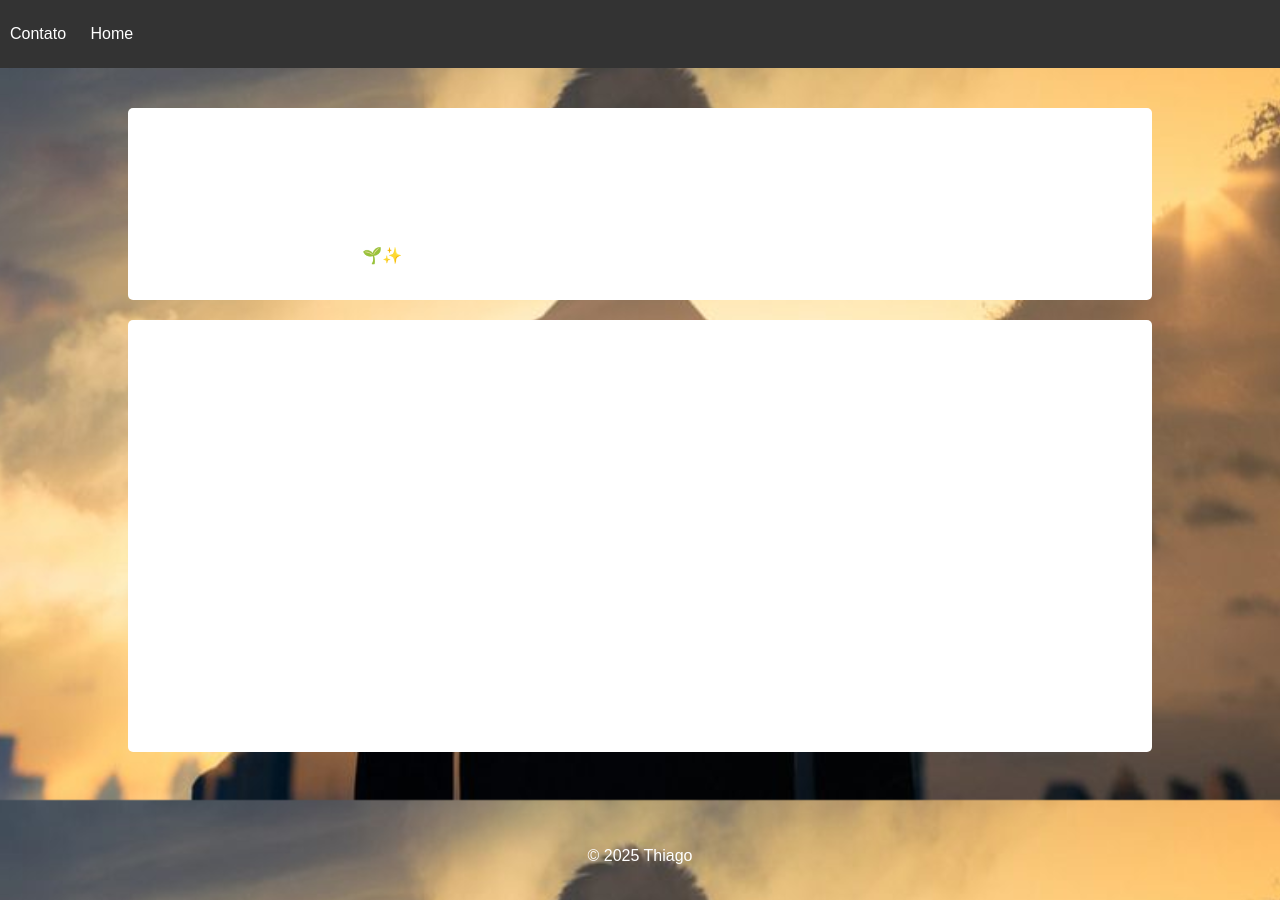
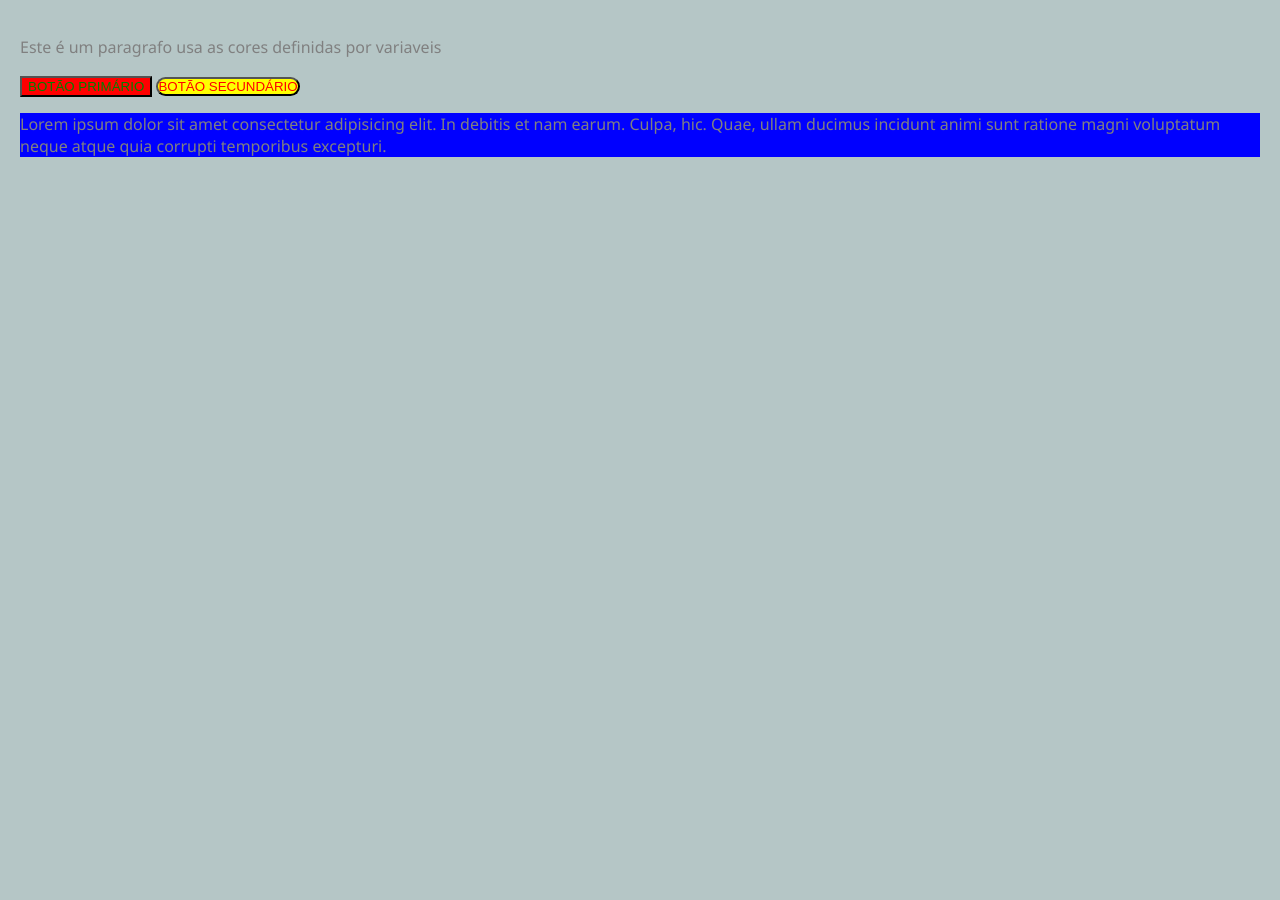
Before and after one commit to Thiago-Silv4/Desenvolvimento-em-JS, a plain HTML site: page index.html in a window 1280 px wide. After the commit the page ends 800 px from the top, so only its background shows below. Drawn offline with Linux system fonts and the light colour scheme; files that its build step writes are made by us from their sources.

Commit message:
Add files via upload

```diff
--- /dev/null
+++ b/css3.css
@@ -0,0 +1,117 @@
+/* Definir as variáveis de cor para os cards */
+:root {
+    --card-color-1: #3498db;
+    --text-color: #fff;
+    --btn-color: #fa7921;
+    --btn-hover-color: #e67e22;
+}
+
+
+ *{
+    margin: 0;
+    padding: 0;
+    box-sizing: border-box;
+}
+
+
+body {
+    font-family: 'Arial', sans-serif;
+    background-color: #f7f7f7;
+    color: #333;
+    padding: 20px;
+    display: flex;
+    justify-content: center;
+    align-items: center;
+    min-height: 100vh;
+}
+
+
+.container {
+    display: grid;
+    gap: 20px;
+    grid-template-columns: repeat(auto-fit, minmax(250px, 1fr));
+    width: 100%;
+    max-width: 1200px;
+}
+
+
+.card {
+    border-radius: 10px;
+    box-shadow: 0 4px 8px rgba(0, 0, 0, 0.1);
+    transition: transform 0.3s ease, box-shadow 0.3s ease;
+    overflow: hidden;
+}
+
+
+.card-content {
+    padding: 20px;
+    text-align: center;
+}
+
+.card h3 {
+    margin-bottom: 10px;
+    font-size: 1.2rem;
+    color: var(--text-color);
+}
+
+
+.card p {
+    margin-bottom: 15px;
+    font-size: 0.9rem;
+    color: var(--text-color);
+}
+
+
+button {
+    padding: 10px;
+    background-color: var(--btn-color);
+    color: var(--text-color);
+    border: none;
+    border-radius: 5px;
+    cursor: pointer;
+    transition: background-color 0.3s;
+}
+
+button:hover {
+    background-color: var(--btn-hover-color);
+}
+
+
+.card:hover {
+    transform: translateY(-5px);
+    box-shadow: 0 8px 16px rgba(0, 0, 0, 0.2);
+}
+
+.card-1 {
+    background-color: var(--card-color-1);
+}
+
+.card-2 {
+    background-color: var(--card-color-2);
+}
+
+.card-3 {
+    background-color: var(--card-color-3);
+}
+
+.card-4 {
+    background-color: var(--card-color-4);
+}
+
+@media (max-width: 768px) {
+    .container {
+        grid-template-columns: 1fr 1fr;
+    }
+}
+
+@media (max-width: 500px) {
+    .container {
+        grid-template-columns: 1fr;
+    }
+}
+
+
+:root{
+    --img1:var(--btn-color)
+    --img2
+}
--- a/index.html
+++ b/index.html
@@ -1,90 +1,23 @@
 <!DOCTYPE html>
-<html lang="pt-BR">
+<html lang="en">
 <head>
     <meta charset="UTF-8">
     <meta name="viewport" content="width=device-width, initial-scale=1.0">
-    <link rel="stylesheet" href="assets/style.css"> <!-- Link para o CSS externo -->
-    <title>Notícias Hoje</title>
-    <style>
-      body {
-        background-image: url('motivacao.jpg'); /* Caminho da imagem */
-        background-repeat: no-repeat;     /* Não repetir a imagem */
-        background-size: cover;           /* Faz a imagem cobrir toda a tela */
-        background-position: center;      /* Centraliza a imagem */
-        background-attachment: fixed;     /* Faz a imagem de fundo ficar fixa ao rolar a página */
-        margin: 0;
-        padding: 0;
-        height: 100vh;                    /* Garante que o body tenha altura de tela cheia */
-        font-family: Arial, sans-serif;   /* Fonte para melhorar a leitura */
-      }
-
-      nav {
-        background-color: #333;
-        color: white;
-        padding: 10px;
-      }
-
-      nav ul {
-        list-style-type: none;
-        padding: 0;
-      }
-
-      nav ul li {
-        display: inline;
-        margin-right: 20px;
-      }
-
-      nav ul li a {
-        color: white;
-        text-decoration: none;
-      }
-
-      main {
-        padding: 20px;
-        color: white;
-      }
-
-      h1 {
-        font-size: 2.5rem;
-        margin-bottom: 10px;
-      }
-
-      footer {
-        text-align: center;
-        color: white;
-        padding: 20px;
-      }
-    </style>
+    <link rel="stylesheet" href="style.css">
+    <title>Document</title>
 </head>
 <body>
-  <nav>
-    <ul>
-      <li><a href="contato.html">Contato</a></li>
-      <li><a href="index.html">Home</a></li>
-    </ul>
-  </nav>
+    <header> <p>Este é um paragrafo usa as cores definidas por variaveis</p></header>
 
-  <main>
-    <article>
-      <h1>MOTIVAÇÃO DIÁRIA E PARA A VIDA</h1>
-      <p>Às vezes, a vida nos desafia de formas que nos fazem questionar nossas forças, nossas escolhas, nosso caminho. Em meio ao turbilhão de emoções, obstáculos e incertezas, é fácil se sentir pequeno, perdido ou sem rumo. Mas, quero te lembrar de algo muito importante: <strong>você é capaz</strong>, mesmo que agora você não consiga ver isso claramente...</p>
-      <p>...O melhor ainda está por vir. 🌱✨</p>
-    </article>
+    <button class="botao-primario"> BOTÃO PRIMÁRIO</button>
+    <button class="botao-secundario"> BOTÃO SECUNDÁRIO</button>
 
-    <article>
-      <h1>FRASES CITADAS POR PESSOAS IMPORTANTES</h1>
-      <p>"A única maneira de fazer um excelente trabalho é amar o que você faz." <br> — Steve Jobs</p>
-      <p>"Você nunca será velho demais para estabelecer outro objetivo ou sonhar um novo sonho." <br> — C.S. Lewis</p>
-      <p>"O sucesso é ir de fracasso em fracasso sem perder o entusiasmo." <br> — Winston Churchill</p>
-      <p>"Acredite em si próprio e todo o resto virá naturalmente." <br> — Elon Musk</p>
-      <p>"O único lugar onde o sucesso vem antes do trabalho é no dicionário." <br> — Vidal Sassoon</p>
-      <p>"Não importa o quão devagar você vá, desde que você não pare." <br> — Confúcio</p>
-      <p>"O que você faz hoje pode melhorar todos os seus amanhãs." <br> — Ralph Marston</p>
-    </article>
-  </main>
+    <div class="teste">
 
-  <footer>
-    <p>&copy; 2025 Thiago</p>
-  </footer>
+        <p>Lorem ipsum dolor sit amet consectetur adipisicing elit. In debitis et nam earum. Culpa, hic. Quae, ullam ducimus incidunt animi sunt ratione magni voluptatum neque atque quia corrupti temporibus excepturi.</p>
+
+
+
+    </div>
 </body>
 </html>
--- a/style.css
+++ b/style.css
@@ -1,63 +1,47 @@
-body{
-    font-family: 'Segoe UI', Tahoma, Geneva, Verdana, sans-serif;
-    line-height: 1.0;
-    margin: 0;
-    padding: 0;
-    background-color: azure;
-    color: #fff;
-}
+/* Devem ser ultilizadas em qualquer lugar */
 
-head{
-    background-color: #fff;
-    color: azure;
-    padding: 20px 0;
-    text-align: center;
-}
 
-nav{
-    background-color: #fff;
-    padding: 20px 20px 5px 20px;
-}
+:root{
 
-nav ul{
-    list-style: none;
-    padding: 0;
-}
-
-nav ul li{
-
-    display: inline;
-    margin-right: 20px;
+    --cor-primaria:red;
+    --cor-secundaria:green;
+    --cor-texto:gray;
+    --espacamento:20px;
+    --fundo:#2555;
+    --borda:20px;
+    --cor-button:blue;
 
 }
 
-nav a{
-    color: azure;
-    text-decoration: none;
+body{
+
+font-family: 'Segoe UI', Tahoma, Geneva, Verdana, sans-serif;
+color: var(--cor-texto);
+margin: 0;
+padding: var(--espacamento);
+background-color: var(--fundo);
+
+}
+
+.botao-primario{
+    background-color: var(--cor-primaria);
+    color: var(--cor-secundaria);
+}
+
+.botao-secundario{
+--cor-button:red;
+--fundo-btn:yellow;
+color: var(--cor-button);
+background-color: var(--fundo-btn);
+padding: var (var(--espacamento));
+border-radius: var(--borda);
+}
+
+.teste{
+
+
+background-color: var(--cor-button);
+
 
 
 }
-
-main{
-    width: 80%;
-    margin: 20px auto;
-}
-
-article{
-    background-color: #fff;
-    padding: 20px;
-    margin-bottom: 20px;
-    border-radius: 5px;
-    box-shadow: 0 2px 5 px rgba(0, 0, 0, 0.1);
-}
-
-header h1{
-    color: #fff;
-
-}
-
-h1{
-    font-size: 2em;
-    margin: 0;
-
-}
```
Also changed, not shown: index3.html (added, +65 -0 lines), index4.html (added, +49 -0 lines), cadeira.webp (added), mouse.jpg (added).
